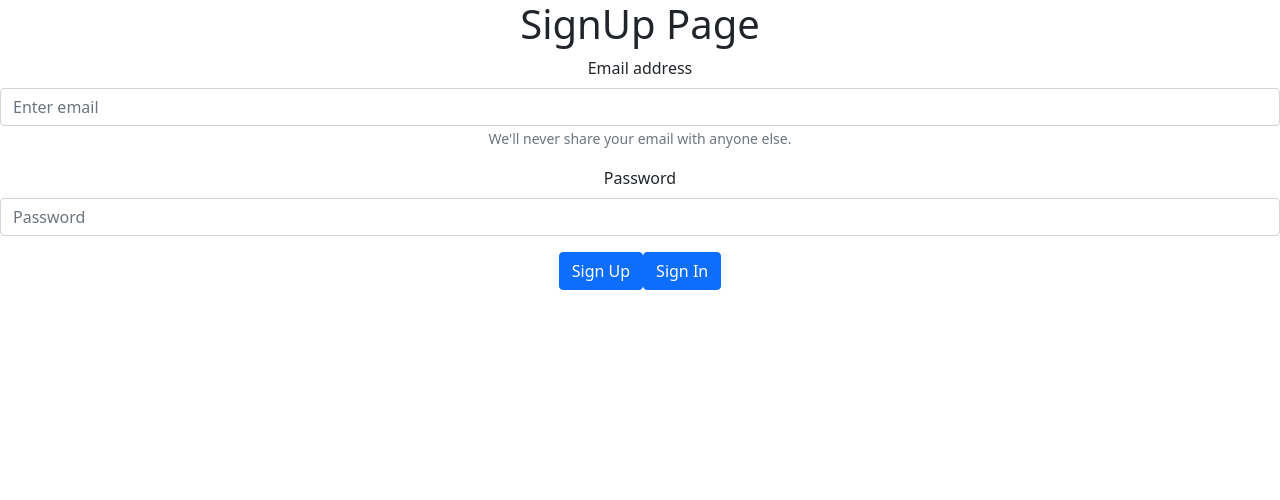
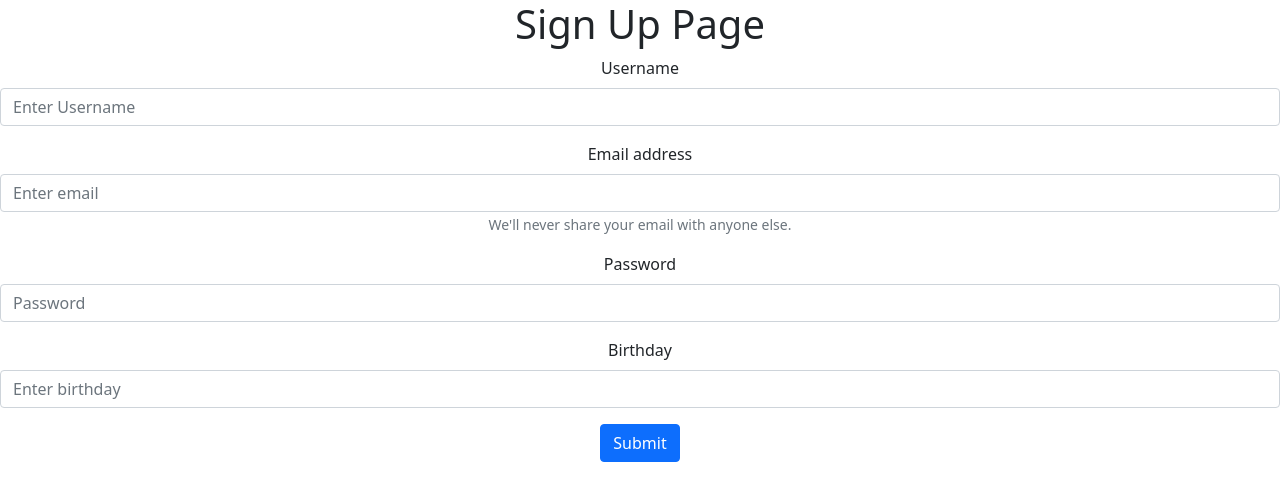
Before and after one commit to danielkamara/fitness-app, a React (Create React App) app in the folder front-end/: page /signup in a window 1280 px wide. Shown: the top 500 px of the page. Built offline with nearby package versions, Linux system fonts and the light colour scheme; no server answers.

Commit message:
fixed signup route

```diff
--- a/front-end/src/App.js
+++ b/front-end/src/App.js
@@ -3,8 +3,7 @@ import { Switch, Route } from "react-router-dom";
 import Login from "./pages/LogIn";
 import SignUp from "./pages/SignUp";
 import Home from "./pages/Home";
-import { useEffect } from "react";
-import { userLogin } from "./actions/actions";
+
 import { connect } from "react-redux";
 
 const mapStateToProps = (state) => ({
@@ -13,9 +12,6 @@ const mapStateToProps = (state) => ({
 });
 
 function App(props) {
-  useEffect(() => {
-    props.userLogin();
-  }, []);
   return (
     <div className="App">
       <Switch>
@@ -27,4 +23,4 @@ function App(props) {
   );
 }
 
-export default connect(mapStateToProps, { userLogin })(App);
+export default connect(mapStateToProps, {})(App);
--- a/front-end/src/actions/actions.js
+++ b/front-end/src/actions/actions.js
@@ -17,7 +17,8 @@ export const userLogin = (acc) => (dispatch) => {
       { withCredentials: true }
     )
     .then((data) => {
-      dispatch({ type: FETCH_FITNESS_SUCCESS, payload: data });
+      localStorage.setItem("token", data.data.token);
+      dispatch({ type: FETCH_FITNESS_SUCCESS, payload: data.data.data });
     })
     .catch((err) => {
       dispatch({ type: FETCH_FITNESS_FAIL, payload: err.message });
@@ -28,7 +29,7 @@ export const userSignup = (acc) => (dispatch) => {
   dispatch({ type: USER_SIGNUP });
 
   axios
-    .post("https://dan-fitness-app.herokuapp.com/user/register", acc, {
+    .post("http://localhost:5500/user/register", acc, {
       withCredentials: true,
     })
     .then((data) => {
--- a/front-end/src/components/form/LogIn.js
+++ b/front-end/src/components/form/LogIn.js
@@ -2,20 +2,13 @@ import { useState } from "react";
 import { Form, Button } from "react-bootstrap";
 import { connect } from "react-redux";
 import { userLogin } from "../../actions/actions";
+import { useHistory } from "react-router";
 
 const LogIn = (props) => {
   const [user, setUser] = useState("");
   const [userPassword, setUserPassword] = useState("");
 
-  //   const handleUser = (e) => {
-  //     e.preventDefault();
-  //     setUser(e.target.value);
-  //   };
-
-  //   const handlePassword = (e) => {
-  //     e.preventDefault();
-  //     setUserPassword(e.target.value);
-  //   };
+  const history = useHistory();
 
   const handleInput = (e) => {
     e.preventDefault(e);
@@ -30,8 +23,10 @@ const LogIn = (props) => {
 
   const handleSubmit = (e) => {
     console.log(user);
+
     e.preventDefault();
     props.userLogin({ username: user, password: userPassword });
+    history.push("/home");
   };
 
   return (
--- a/front-end/src/components/form/SignUp.js
+++ b/front-end/src/components/form/SignUp.js
@@ -1,7 +1,9 @@
 import { useState } from "react";
 import { Form, Button } from "react-bootstrap";
+import { connect } from "react-redux";
+import { userSignup } from "../../actions/actions";
 
-const SignUp = () => {
+const SignUp = (props) => {
   const [user, setUser] = useState({
     name: "",
     email: "",
@@ -9,7 +11,14 @@ const SignUp = () => {
   });
 
   const handleSubmit = (e) => {
+    console.log(user);
     e.preventDefault();
+    props.userSignup(user);
+    setUser({
+      name: "",
+      email: "",
+      password: "",
+    });
   };
 
   return (
@@ -40,15 +49,17 @@ const SignUp = () => {
         <Form.Group className="mb-3" controlId="formBasicPassword">
           <Form.Label>Password</Form.Label>
           <Form.Control
-            type="password"
+            // type="password"
             placeholder="Password"
             value={user.password}
             onChange={(e) => setUser({ ...user, password: e.target.value })}
           />
         </Form.Group>
 
-        <Form.Group className="mb-3" controlId="formBasicCheckbox">
-          <Form.Check type="checkbox" label="Check me out" />
+        <Form.Group className="mb-3" controlId="formBasicEmail">
+          <Form.Label>Birthday</Form.Label>
+          <Form.Control type="text" placeholder="Enter birthday" />
+          <Form.Text className="text-muted"></Form.Text>
         </Form.Group>
         <Button variant="primary" type="submit">
           Submit
@@ -58,4 +69,4 @@ const SignUp = () => {
   );
 };
 
-export default SignUp;
+export default connect(null, { userSignup })(SignUp);
--- a/front-end/src/pages/SignUp.js
+++ b/front-end/src/pages/SignUp.js
@@ -1,37 +1,10 @@
-import { Link } from "react-router-dom";
-import { Form, Button } from "react-bootstrap";
-import { useState } from "react";
+import SignUp from "../components/form/SignUp";
 
 const Signup = () => {
-  const [initialForm] = useState({
-    email: "",
-    password: "",
-  });
   return (
     <div>
-      <h1>SignUp Page</h1>
-      <Form>
-        <Form.Group className="mb-3" controlId="formBasicEmail">
-          <Form.Label>Email address</Form.Label>
-          <Form.Control type="email" placeholder="Enter email" />
-          <Form.Text className="text-muted">
-            We'll never share your email with anyone else.
-          </Form.Text>
-        </Form.Group>
-
-        <Form.Group className="mb-3" controlId="formBasicPassword">
-          <Form.Label>Password</Form.Label>
-          <Form.Control type="password" placeholder="Password" />
-        </Form.Group>
-        <Button variant="primary" type="submit">
-          Sign Up
-        </Button>
-        <Link to="/login">
-          <Button variant="primary" type="submit">
-            Sign In
-          </Button>
-        </Link>
-      </Form>
+      <h1>Sign Up Page</h1>
+      <SignUp />
     </div>
   );
 };
```
Also changed, not shown: 1 other file (tests, documents, lock files or other folders).
